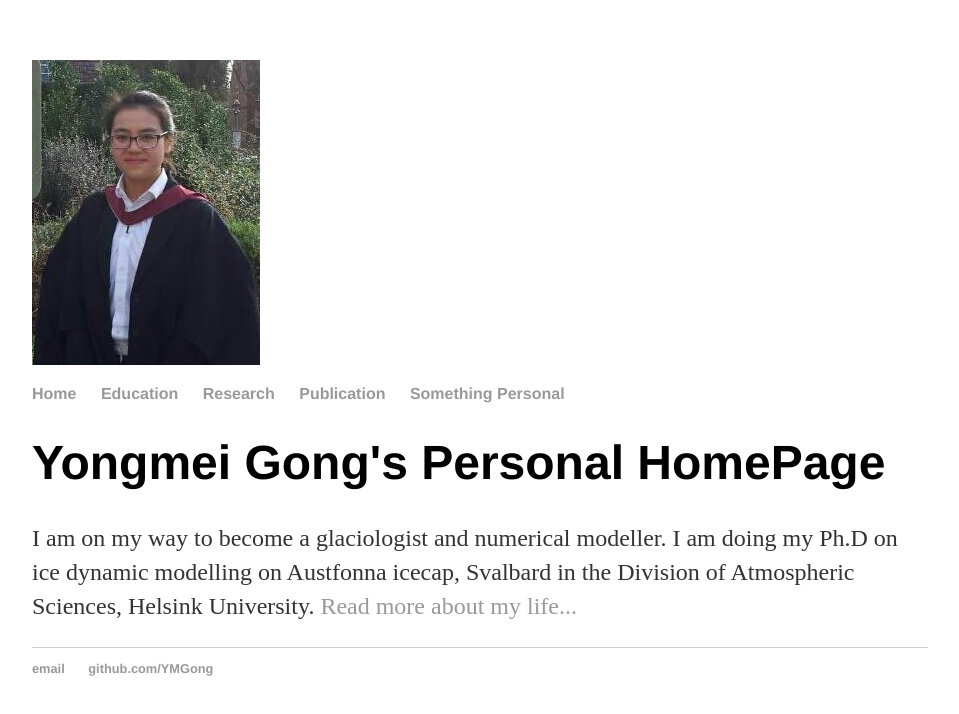
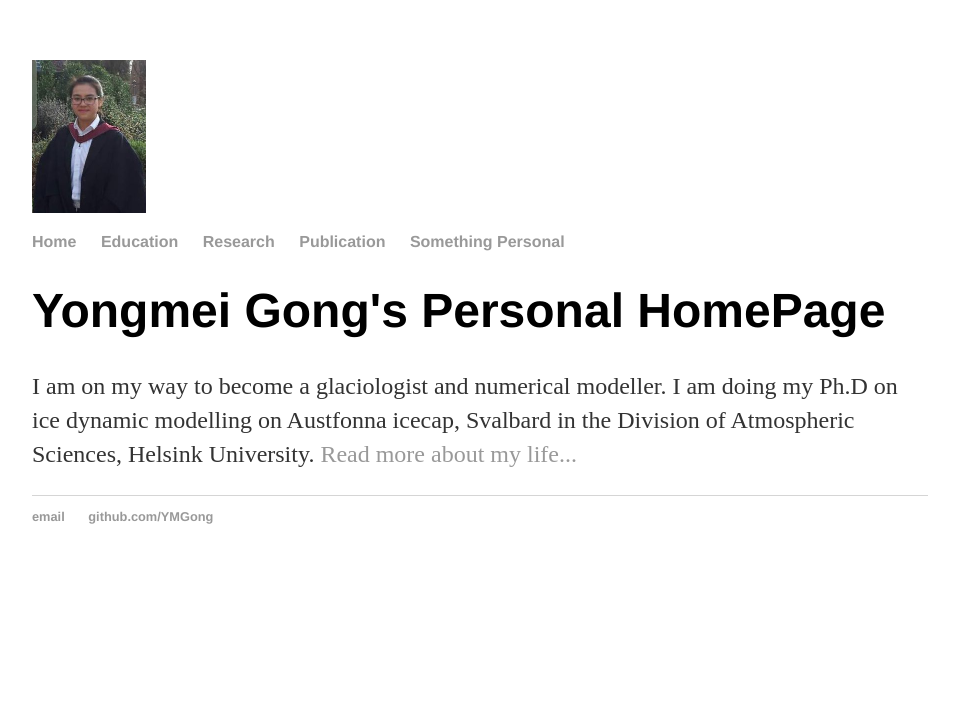
Before and after one commit to YMGong/YMGong.github.io, a plain HTML site: page index.html in a window 1280 px wide. Shown: the whole page, without its empty margins (160-1119 px from the left). Drawn offline with Linux system fonts and the light colour scheme.

Commit message:
change size

```diff
--- a/index.html
+++ b/index.html
@@ -2,7 +2,7 @@
 <html>
 	<head>
 		<title>Yongmei Gong's Personal Homepage</title>
-		<IMG SRC="graduation_face.png">
+		<IMG SRC="graduation_face.png" WIDTH=114 HEIGHT=153>
 		<!-- link to main stylesheet -->
 		<link rel="stylesheet" type="text/css" href="/css/main.css">
 	</head>
```
